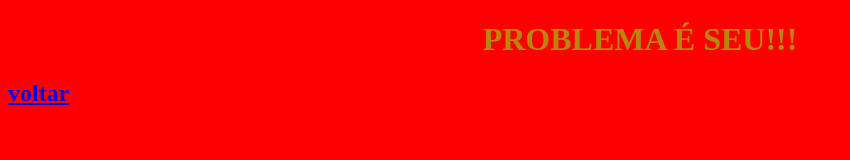
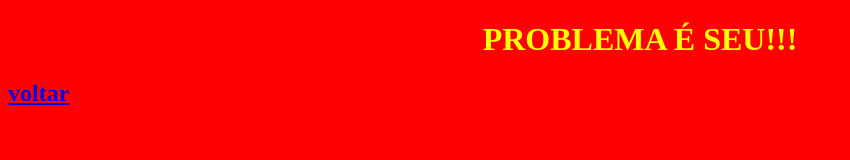
Before and after one commit to DouglasWillemann/projeto-de-login, a plain HTML site: page esqueci-senha.html in a window 1280 px wide. Shown: the whole page, without its empty margins (0-850 px from the left). Drawn offline with Linux system fonts and the light colour scheme.

Commit message:
Update esqueci-senha.html

```diff
--- a/esqueci-senha.html
+++ b/esqueci-senha.html
@@ -10,7 +10,7 @@
             background-color: red;
         }
         h1 {
-            color: darkgoldenrod;
+            color: yellow;
             text-align: center;
         }
     </STyle>
```
